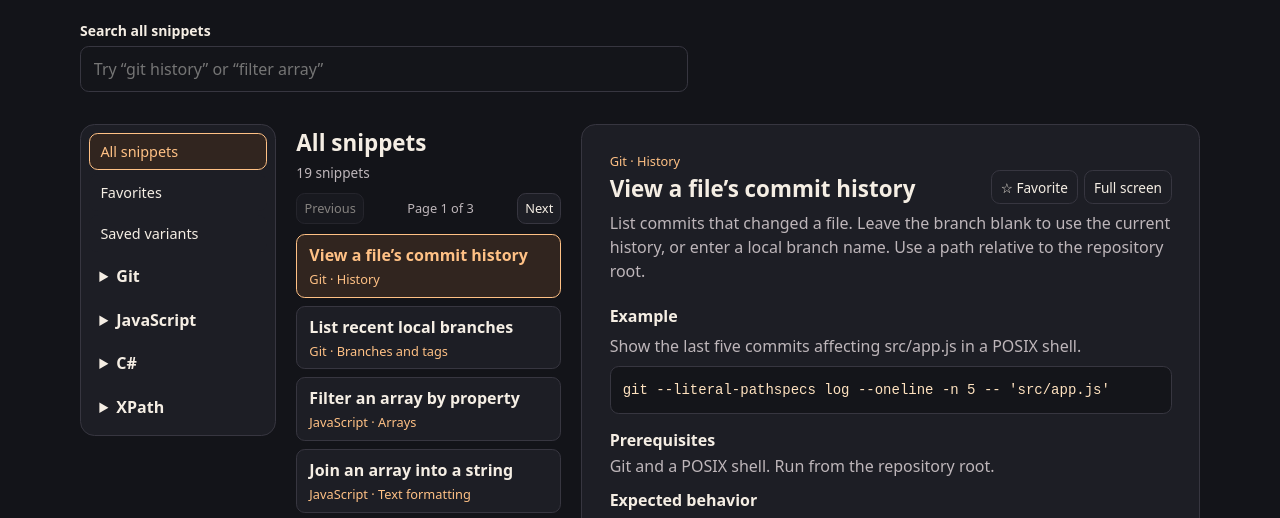
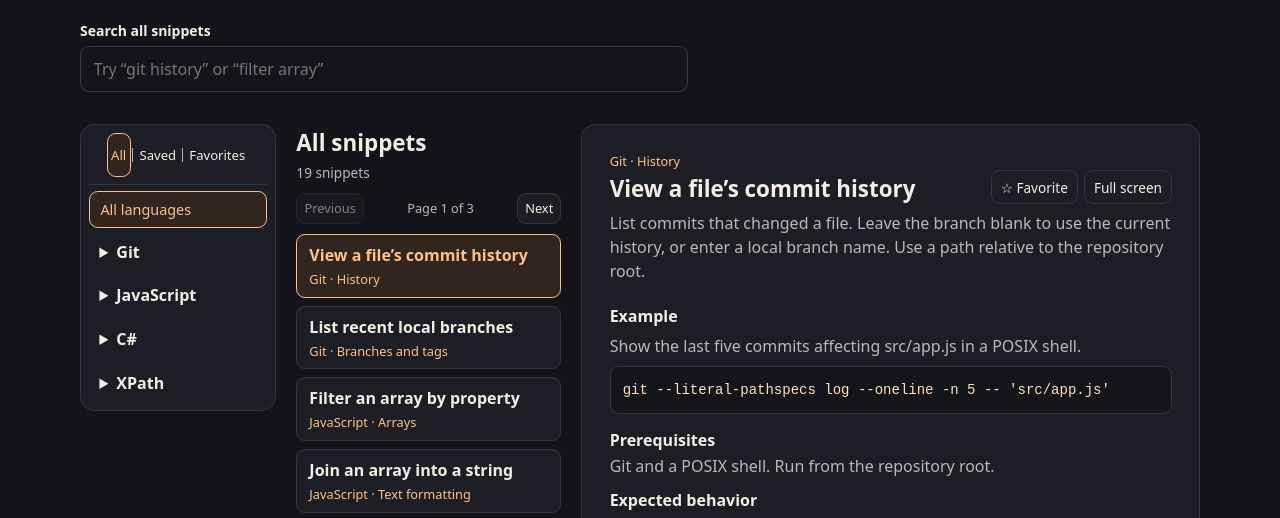
Before and after one commit to sunstriker2009/sun-codefolio, a plain HTML site: page index.html in a window 1280 px wide. Shown: the part 227-745 px from the top of the page. Drawn offline with Linux system fonts and the light colour scheme.

Commit message:
feat(navigation): separate catalog views from topics (#30)
## Summary

Put All, Saved, and Favorites in one row above a divider. Keep language
and topic selection below and apply the selected view within that scope.
Shorten the variant section to Saved and the backup controls to Export
and Import.

## Validation

- All 31 catalog tests passed.
- Chromium verified the single row, independent view and topic
selection, scoped export, global search, and narrow and desktop layouts.

```diff
--- a/app/styles.css
+++ b/app/styles.css
@@ -35,6 +35,11 @@ input, select, textarea { display: block; width: 100%; border: 1px solid var(--b
 .catalog-navigation { min-width: 0; }
 #catalog-disclosure > summary { display: none; }
 #catalog-menu { display: grid; gap: .25rem; padding: .5rem; border: 1px solid var(--border); border-radius: .9rem; background: var(--surface); }
+.catalog-views { display: flex; align-items: center; justify-content: center; list-style: none; margin: 0; padding: 0; }
+.catalog-views li { display: flex; align-items: center; }
+.catalog-views li + li::before { content: ""; height: .85em; border-inline-start: 1px solid var(--muted); margin-inline: .1rem; }
+#catalog-menu .catalog-views button { width: auto; min-height: 2.75rem; padding: .35rem .22rem; font-size: .82rem; text-align: center; overflow-wrap: normal; }
+.catalog-divider { width: 100%; margin: .15rem 0; border: 0; border-top: 1px solid var(--border); }
 #catalog-menu details { min-width: 0; }
 #catalog-menu summary { padding: .55rem .65rem; border-radius: .55rem; cursor: pointer; font-weight: 650; overflow-wrap: anywhere; }
 #catalog-menu summary:hover, #catalog-menu .active-language > summary { color: var(--accent); }
--- a/app/workspace.mjs
+++ b/app/workspace.mjs
@@ -1,7 +1,7 @@
-import { browseSnippets, buildSnippet, defaultValues, paginateSnippets, snippets, snippetsPerPage } from './catalog.mjs?v=variant-catalog-1';
+import { browseSnippets, buildSnippet, defaultValues, paginateSnippets, snippets, snippetsPerPage } from './catalog.mjs?v=catalog-view-row-1';
 import { restoreValues } from './parameters.mjs';
-import { exportVariantBackup, isRecord, mergeVariantBackup, readVariantBackup } from './variant-backup.mjs?v=variant-catalog-1';
-import { readSnippetLink, snippetHref } from './snippet-links.mjs?v=variant-catalog-1';
+import { exportVariantBackup, isRecord, mergeVariantBackup, readVariantBackup } from './variant-backup.mjs?v=catalog-view-row-1';
+import { readSnippetLink, snippetHref } from './snippet-links.mjs?v=catalog-view-row-1';
 
 const byId = (id) => document.getElementById(id);
 const search = byId('search');
@@ -26,7 +26,6 @@ const save = byId('save-variant');
 const nameInput = byId('variant-name');
 const variantList = byId('variants');
 const variantTools = byId('variant-tools');
-const variantTopic = byId('variant-topic');
 const exportVariants = byId('export-variants');
 const importVariants = byId('import-variants');
 const backupFile = byId('variant-backup-file');
@@ -37,8 +36,6 @@ const storageKey = 'codefolio.variants.v1';
 const favoritesStorageKey = 'codefolio.favorites.v1';
 
 const allSnippets = { language: '', topic: '' };
-const favoritesScope = { ...allSnippets, favorites: true };
-const savedVariantsScope = { ...allSnippets, savedVariants: true };
 let scope = history.state?.catalogScope ?? allSnippets;
 let currentPage = history.state?.catalogPage ?? 1;
 let favorites = readFavorites();
@@ -68,7 +65,7 @@ function button(label, onClick) {
   return element;
 }
 
-const menuButtons = [];
+const scopeButtons = [];
 const languages = new Map();
 for (const { language, topic } of snippets) {
   if (!languages.has(language)) languages.set(language, new Set());
@@ -87,26 +84,43 @@ function changeBrowsePage(page, nextScope = scope) {
   updateResults({ fromHistory: true });
 }
 
-function browseScope(nextScope) {
+function browseScope(nextScope, { closeMenu = true } = {}) {
   search.value = '';
   changeBrowsePage(1, nextScope);
-  if (compactNavigation.matches) {
+  if (closeMenu && compactNavigation.matches) {
     disclosure.open = false;
     browseHeading.focus();
   }
 }
 
-function menuItem(label, itemScope) {
-  const control = button(label, () => browseScope(itemScope));
-  menuButtons.push({ control, itemScope });
+function scopeItem(label, language, topic = '') {
+  const control = button(label, () => browseScope({ ...scope, language, topic }));
+  scopeButtons.push({ control, language, topic });
   return control;
 }
 
-menu.append(
-  menuItem('All snippets', allSnippets),
-  menuItem('Favorites', favoritesScope),
-  menuItem('Saved variants', savedVariantsScope),
-);
+function viewName() {
+  if (scope.savedVariants) return 'Saved';
+  if (scope.favorites) return 'Favorites';
+  return 'All';
+}
+
+const viewRow = document.createElement('ul');
+viewRow.className = 'catalog-views';
+viewRow.setAttribute('aria-label', 'Catalog views');
+const viewButtons = new Map();
+for (const label of ['All', 'Saved', 'Favorites']) {
+  const row = document.createElement('li');
+  const control = button(label, () => browseScope({
+    ...scope, savedVariants: label === 'Saved', favorites: label === 'Favorites',
+  }, { closeMenu: false }));
+  viewButtons.set(label, control);
+  row.append(control);
+  viewRow.append(row);
+}
+const divider = document.createElement('hr');
+divider.className = 'catalog-divider';
+menu.append(viewRow, divider, scopeItem('All languages', ''));
 for (const [language, topics] of languages) {
   const group = document.createElement('details');
   const summary = document.createElement('summary');
@@ -115,13 +129,10 @@ for (const [language, topics] of languages) {
   group.open = scope.language === language;
   const items = document.createElement('div');
   items.className = 'menu-items';
-  items.append(menuItem('All ' + language, { language, topic: '' }));
+  items.append(scopeItem('All ' + language, language));
   for (const topic of [...topics].sort((left, right) => left.localeCompare(right))) {
-    items.append(menuItem(topic, { language, topic }));
+    items.append(scopeItem(topic, language, topic));
   }
-  const saved = menuItem('Saved variants', { ...savedVariantsScope, language });
-  saved.setAttribute('aria-label', language + ' saved variants');
-  items.append(saved);
   group.append(summary, items);
   menu.append(group);
 }
@@ -150,18 +161,6 @@ function snippetLink(snippet) {
     openSnippet(snippet);
   });
   return link;
-}
-
-function setupVariantTools(showingVariants) {
-  variantTools.hidden = !showingVariants;
-  byId('variant-topic-field').hidden = !scope.language;
-  if (!showingVariants || !scope.language) return;
-  if (variantTopic.dataset.language !== scope.language) {
-    const topics = [...languages.get(scope.language)].sort((left, right) => left.localeCompare(right));
-    variantTopic.replaceChildren(new Option('All topics', ''), ...topics.map((topic) => new Option(topic)));
-    variantTopic.dataset.language = scope.language;
-  }
-  variantTopic.value = scope.topic;
 }
 
 function savedVariantGroups(matches) {
@@ -207,13 +206,16 @@ function updateResults({ fromHistory = false } = {}) {
   const { page, pageCount, items } = paginateSnippets(filtered, currentPage);
   currentPage = page;
 
-  const scopeLabel = [scope.language, scope.topic, scope.savedVariants ? 'Saved variants' : ''].filter(Boolean).join(' / ');
-  browseHeading.textContent = searching ? 'Search results' : scope.favorites ? 'Favorites' : scopeLabel || 'All snippets';
-  const menuScope = scope.savedVariants ? { ...scope, topic: '' } : scope;
-  for (const { control, itemScope } of menuButtons) {
-    control.setAttribute('aria-pressed', !searching && sameScope(itemScope, menuScope));
+  const view = viewName();
+  const scopeLabel = [scope.language, scope.topic, view === 'All' ? '' : view].filter(Boolean).join(' / ');
+  browseHeading.textContent = searching ? 'Search results' : scopeLabel || 'All snippets';
+  for (const [label, control] of viewButtons) {
+    control.setAttribute('aria-pressed', !searching && label === view);
   }
-  setupVariantTools(showingVariants);
+  for (const { control, language, topic } of scopeButtons) {
+    control.setAttribute('aria-pressed', !searching && scope.language === language && scope.topic === topic);
+  }
+  variantTools.hidden = !showingVariants;
   for (const group of menu.querySelectorAll('details')) {
     const active = !searching && group.dataset.language === scope.language;
     group.classList.toggle('active-language', active);
@@ -493,8 +495,6 @@ function modifyVariants(change) {
   }
 }
 
-variantTopic.addEventListener('change', () => changeBrowsePage(1, { ...scope, topic: variantTopic.value }));
-
 function transferSnippetIds(transferScope) {
   if (!transferScope.language && !transferScope.topic) return undefined;
   return new Set(browseSnippets('', transferScope).map(({ id }) => id));
--- a/index.html
+++ b/index.html
@@ -7,10 +7,10 @@
   <meta name="color-scheme" content="dark">
   <title>CodeFolio by Sun</title>
   <link rel="icon" href="./branding/assets/icons/icon-32.png">
-  <link rel="stylesheet" href="./app/styles.css?v=variant-catalog-1">
+  <link rel="stylesheet" href="./app/styles.css?v=catalog-view-row-1">
   <script type="module">
     const status = document.getElementById('workspace-status');
-    import('./app/workspace.mjs?v=variant-catalog-1').then(
+    import('./app/workspace.mjs?v=catalog-view-row-1').then(
       () => { status.hidden = true; },
       (error) => {
         status.textContent = 'The snippet catalog couldn’t load. Reload the page to try again.';
@@ -43,13 +43,9 @@
           <h2 id="browse-heading" tabindex="-1">All snippets</h2>
           <p id="workspace-status" class="muted" role="status">Loading snippets…</p>
           <section id="variant-tools" aria-label="Saved variant backups" hidden>
-            <div id="variant-topic-field" hidden>
-              <label for="variant-topic">Topic</label>
-              <select id="variant-topic"></select>
-            </div>
             <div class="variant-transfer">
-              <button type="button" id="export-variants">Export variants</button>
-              <button type="button" id="import-variants">Import variants</button>
+              <button type="button" id="export-variants" aria-label="Export saved variants">Export</button>
+              <button type="button" id="import-variants" aria-label="Import saved variants">Import</button>
               <input type="file" id="variant-backup-file" accept=".json,application/json" hidden>
             </div>
             <p id="variant-transfer-status" class="muted" role="status"></p>
@@ -105,7 +101,7 @@
           <p id="variant-status" class="status" role="status"></p>
         </form>
         <section aria-labelledby="variants-heading" class="variants-section">
-          <h3 id="variants-heading">Saved variants</h3>
+          <h3 id="variants-heading">Saved</h3>
           <p id="variants-empty" class="muted">Save a named variant to reuse these values in this browser.</p>
           <ul id="variants" class="variants"></ul>
         </section>
```
Also changed, not shown: 1 other file.
